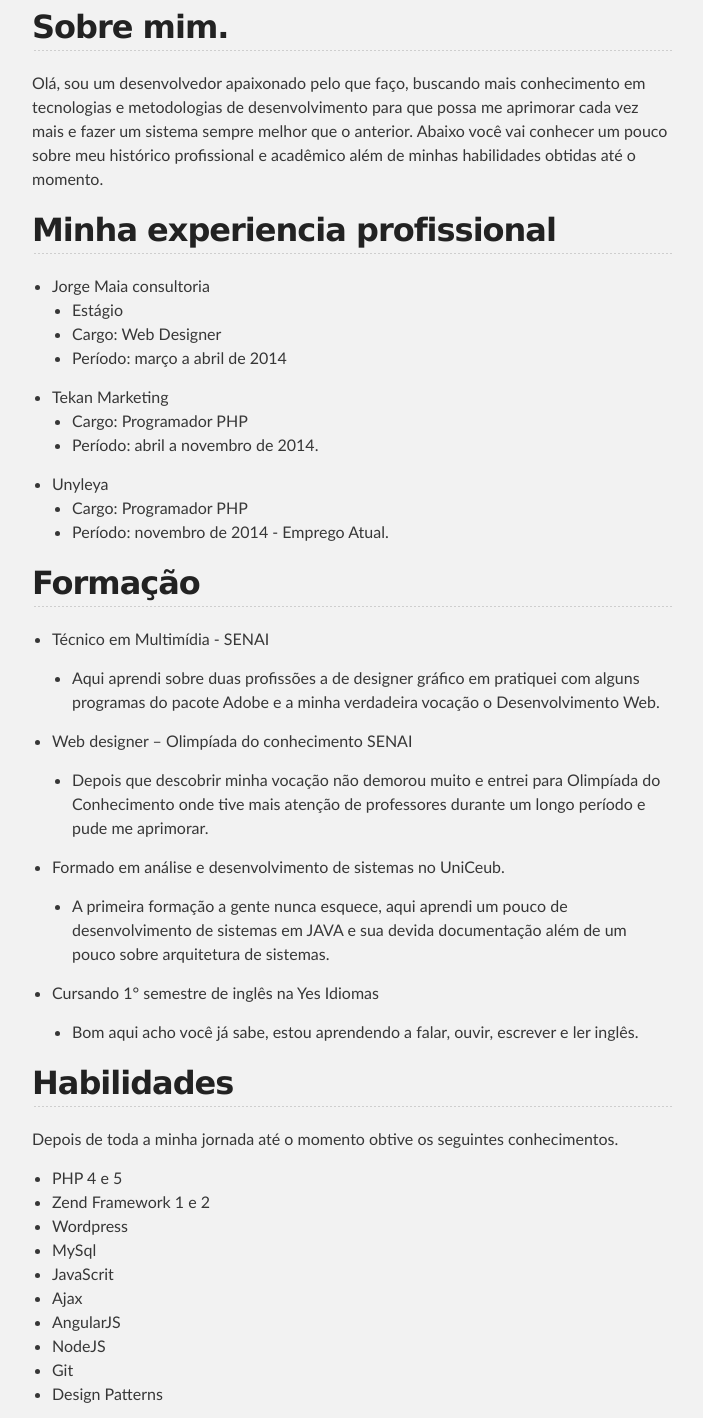
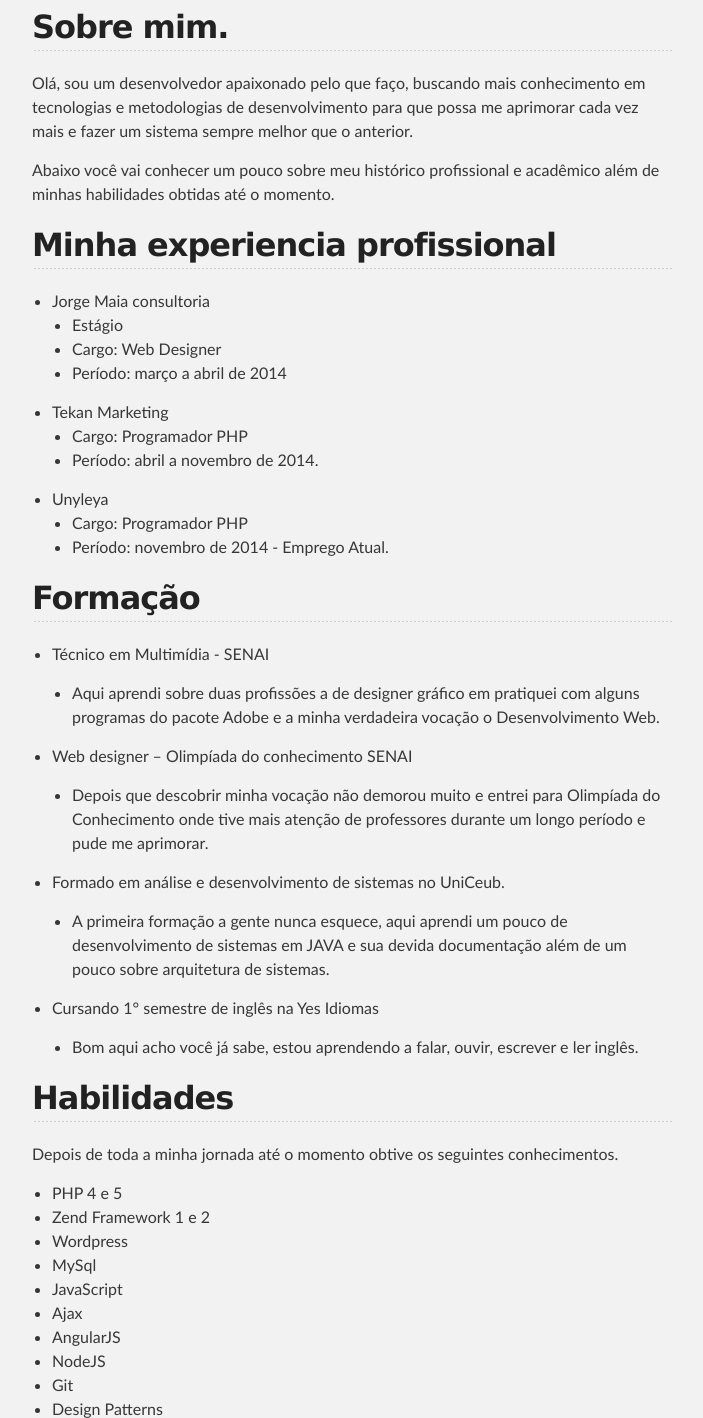
Before and after one commit to Chinaider/chinaider.github.io, a plain HTML site: page index.html in a window 1280 px wide. Shown: the part 257-1675 px from the top of the page, without its empty margins (288-991 px from the left). Drawn offline with Linux system fonts and the light colour scheme.

Commit message:
Update index.html

```diff
--- a/index.html
+++ b/index.html
@@ -30,8 +30,8 @@
         <h2>
 <a id="sobre-mim" class="anchor" href="#sobre-mim" aria-hidden="true"><span aria-hidden="true" class="octicon octicon-link"></span></a>Sobre mim.</h2>
 
-<p>Olá, sou um desenvolvedor apaixonado pelo que faço, buscando mais conhecimento em tecnologias e metodologias de desenvolvimento para que possa me aprimorar cada vez mais e fazer um sistema sempre melhor que o anterior.
-Abaixo você vai conhecer um pouco sobre meu histórico profissional e acadêmico além de minhas habilidades obtidas até o momento. </p>
+<p>Olá, sou um desenvolvedor apaixonado pelo que faço, buscando mais conhecimento em tecnologias e metodologias de desenvolvimento para que possa me aprimorar cada vez mais e fazer um sistema sempre melhor que o anterior.</p>
+<p>Abaixo você vai conhecer um pouco sobre meu histórico profissional e acadêmico além de minhas habilidades obtidas até o momento.</p>
 
 <h2>
 <a id="minha-experiencia-profissional" class="anchor" href="#minha-experiencia-profissional" aria-hidden="true"><span aria-hidden="true" class="octicon octicon-link"></span></a>Minha experiencia profissional</h2>
@@ -108,7 +108,7 @@ devida documentação além de um pouco sobre arquitetura de sistemas.</li>
 <li>Zend Framework 1 e 2</li>
 <li>Wordpress</li>
 <li>MySql</li>
-<li>JavaScrit</li>
+<li>JavaScript</li>
 <li>Ajax</li>
 <li>AngularJS</li>
 <li>NodeJS</li>
@@ -142,7 +142,7 @@ devida documentação além de um pouco sobre arquitetura de sistemas.</li>
     <!-- FOOTER  -->
     <div id="footer_wrap" class="outer">
       <footer class="inner">
-        <p>Published with <a href="https://pages.github.com">GitHub Pages</a></p>
+
       </footer>
     </div>
 
```
